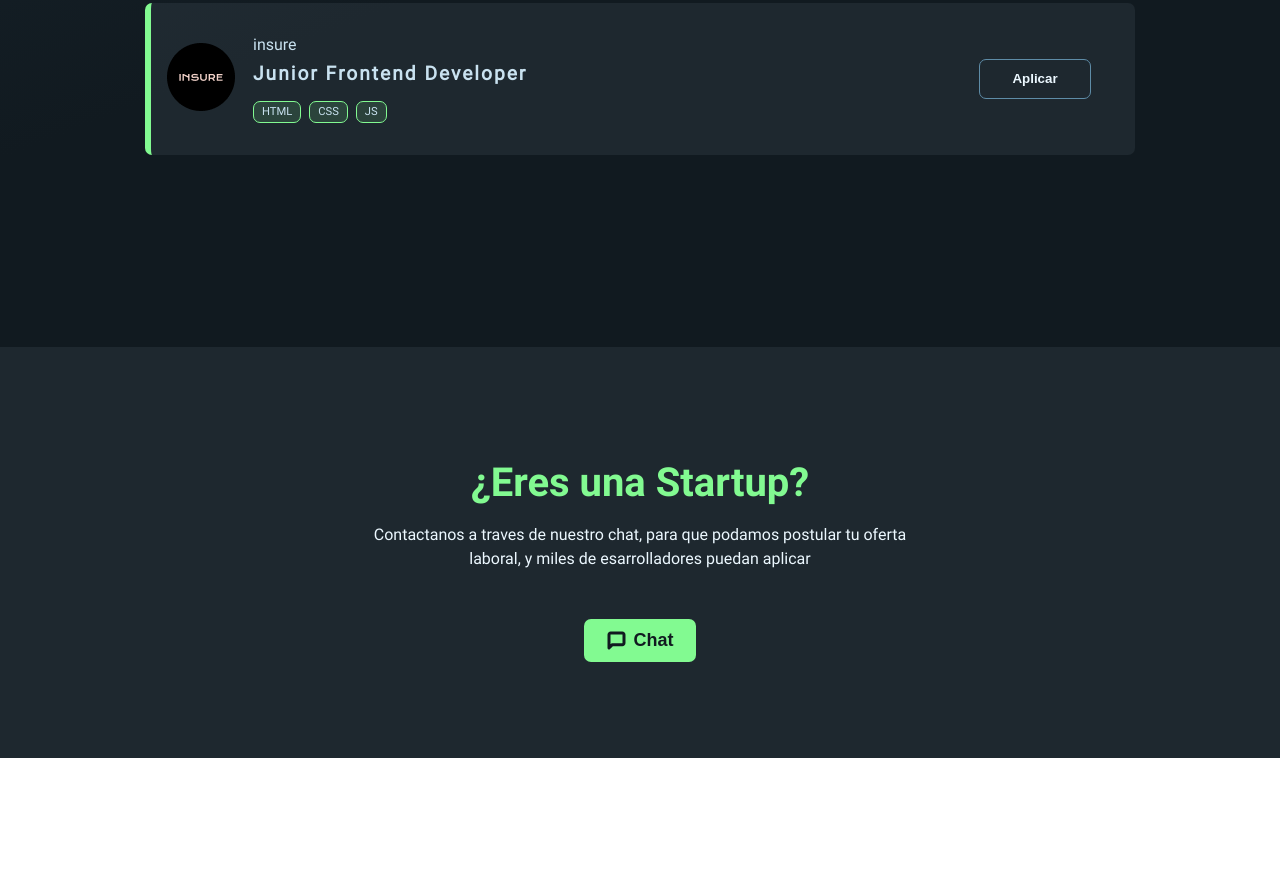
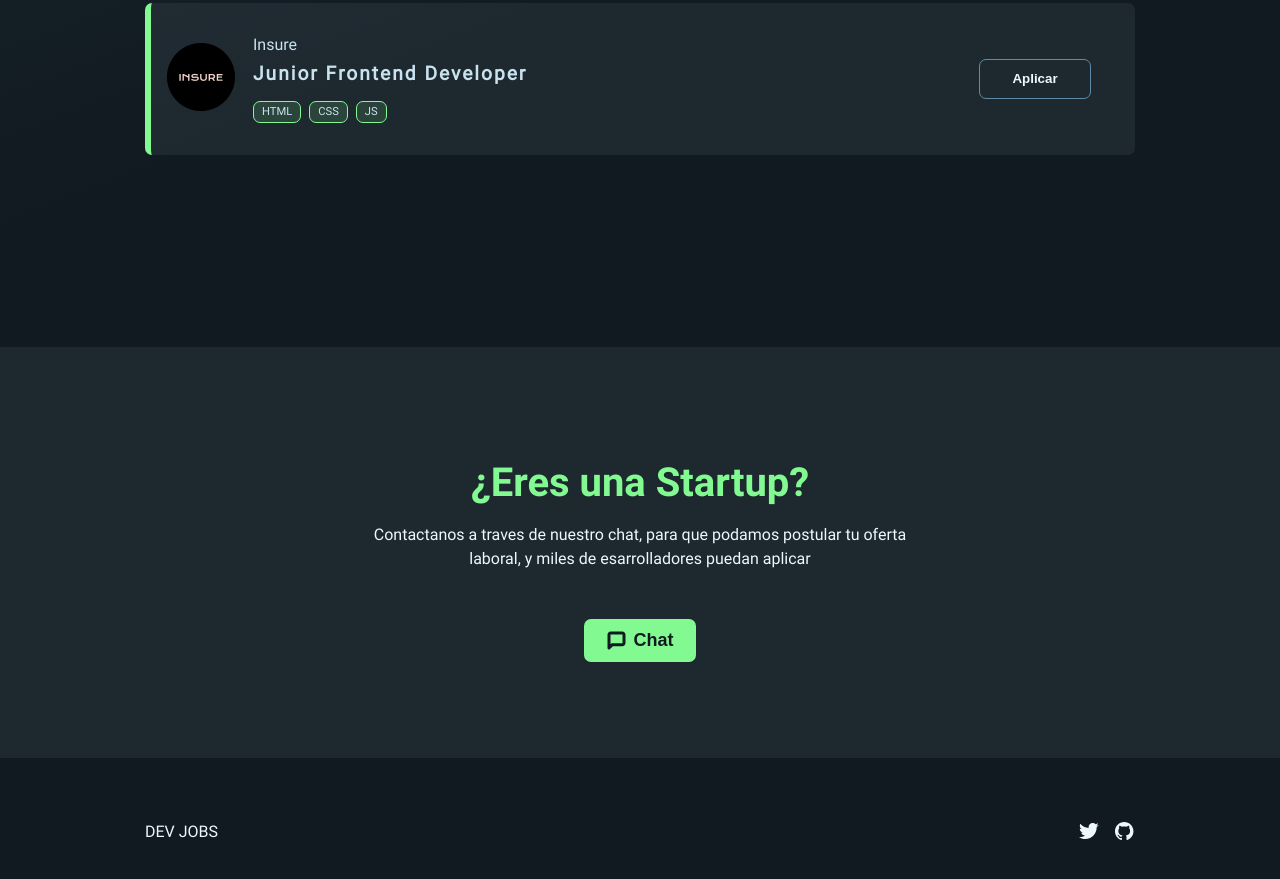
Before and after one commit to alesdevux/DevJobs, a plain HTML site: page index.html in a window 1280 px wide. Shown: the part 915-1794 px from the top of the page. Before the commit the page ends 1673 px from the top, so only its background shows below. Drawn offline with Linux system fonts and the light colour scheme.

Commit message:
Footer, selection y ajustes

```diff
--- a/assets/css/base.css
+++ b/assets/css/base.css
@@ -16,6 +16,10 @@
   --blue-dark-secondary: #243b4a;
   --blue-light-primary: #416883;
   --blue-light-secondary: #5e8ca7;
+}
+::selection {
+  background-color: var(--green-light);
+  color: var(--blue-dark);
 }
 body {
   background: var(--bg-gradient);
--- a/assets/css/index.css
+++ b/assets/css/index.css
@@ -123,8 +123,6 @@
 .btn-primary:hover {
   background-color: var(--green-primary);
   color: var(--blue-dark);
-  /* min-width: 7.5rem;
-  padding: 1rem; */
 }
 .btn-primary:hover {
   -webkit-animation:jump 1s ease 0s 1 normal;
@@ -150,3 +148,25 @@
   80%{ transform:translateY(0); }
   100%{ transform:translateY(0); }
 }
+
+/* Footer */
+footer .container {
+  display: grid;
+  grid-template-columns: auto auto;
+  justify-content: space-between;
+  align-items: center;
+  margin: 4rem auto;
+}
+footer p {
+  color: var(--white-text);
+  text-transform: uppercase;
+}
+footer .media {
+  display: grid;
+  grid-template-columns: 1fr 1fr;
+  align-items: center;
+  gap: 1rem;
+}
+footer .media svg {
+  cursor: pointer;
+}
--- a/index.html
+++ b/index.html
@@ -113,7 +113,17 @@
       </section>
 
       <footer>
-        <div class="container"></div>
+        <div class="container">
+          <p>Dev Jobs</p>
+          <div class="media">
+            <svg width="20" height="16" viewBox="0 0 20 16" fill="none" xmlns="http://www.w3.org/2000/svg">
+              <path d="M19.6894 1.88235C18.9647 2.21176 18.1835 2.42824 17.3741 2.53176C18.2024 2.03294 18.8424 1.24235 19.1435 0.291765C18.3624 0.762353 17.4965 1.09176 16.5835 1.28C15.84 0.470588 14.7953 0 13.6094 0C11.3976 0 9.59059 1.80706 9.59059 4.03765C9.59059 4.35765 9.62823 4.66824 9.69412 4.96C6.34353 4.79059 3.36 3.18118 1.37412 0.743529C1.02588 1.33647 0.828235 2.03294 0.828235 2.76706C0.828235 4.16941 1.53412 5.41176 2.62588 6.11765C1.95765 6.11765 1.33647 5.92941 0.790588 5.64706C0.790588 5.64706 0.790588 5.64706 0.790588 5.67529C0.790588 7.63294 2.18353 9.27059 4.02823 9.63765C3.68941 9.73176 3.33176 9.77882 2.96471 9.77882C2.71059 9.77882 2.45647 9.75059 2.21176 9.70353C2.72 11.2941 4.19765 12.48 5.97647 12.5082C4.60235 13.6 2.86118 14.24 0.96 14.24C0.64 14.24 0.32 14.2212 0 14.1835C1.78824 15.3318 3.91529 16 6.19294 16C13.6094 16 17.6847 9.84471 17.6847 4.50824C17.6847 4.32941 17.6847 4.16 17.6753 3.98118C18.4659 3.41647 19.1435 2.70118 19.6894 1.88235Z" fill="#ECF8FF"/>
+            </svg>
+            <svg width="19" height="18" viewBox="0 0 19 18" fill="none" xmlns="http://www.w3.org/2000/svg">
+              <path d="M9.22851 0C4.12976 0 0 4.13206 0 9.22851C0 13.3067 2.64397 16.7651 6.30999 17.9841C6.77142 18.071 6.94061 17.7856 6.94061 17.5403C6.94061 17.3211 6.93292 16.7405 6.92907 15.9715C4.36201 16.5283 3.8206 14.7333 3.8206 14.7333C3.40071 13.6682 2.79393 13.3836 2.79393 13.3836C1.95798 12.8115 2.85853 12.823 2.85853 12.823C3.78523 12.8876 4.27203 13.7735 4.27203 13.7735C5.09491 15.1847 6.43227 14.7771 6.95983 14.5411C7.04289 13.9443 7.28053 13.5375 7.54431 13.3067C5.49481 13.076 3.34072 12.2824 3.34072 8.74632C3.34072 7.73887 3.69833 6.916 4.29049 6.27C4.18667 6.03698 3.8752 5.09875 4.37124 3.82752C4.37124 3.82752 5.14412 3.57989 6.90908 4.77345C7.64736 4.56811 8.43178 4.4666 9.2162 4.46198C10.0006 4.4666 10.7851 4.56811 11.5233 4.77345C13.2767 3.57989 14.0496 3.82752 14.0496 3.82752C14.5457 5.09875 14.2342 6.03698 14.1419 6.27C14.7302 6.916 15.0878 7.73887 15.0878 8.74632C15.0878 12.2916 12.9307 13.0722 10.8773 13.299C11.2003 13.5759 11.5003 14.1419 11.5003 15.0063C11.5003 16.2414 11.4887 17.2335 11.4887 17.5334C11.4887 17.7756 11.6502 18.064 12.1232 17.9718C15.8154 16.7613 18.457 13.3006 18.457 9.22851C18.457 4.13206 14.325 0 9.22851 0Z" fill="#ECF8FF"/>
+            </svg>
+          </div>
+        </div>
       </footer>
     </main>
     <script src="src/js/index.js"></script>
--- a/src/js/index.js
+++ b/src/js/index.js
@@ -12,7 +12,7 @@
       tags: ['Frontend', 'Backend']
     }, {
       logo: './assets/img/insure.png',
-      company: 'insure',
+      company: 'Insure',
       job: 'Junior Frontend Developer',
       tags: ['HTML', 'CSS', 'JS']
     },
```
